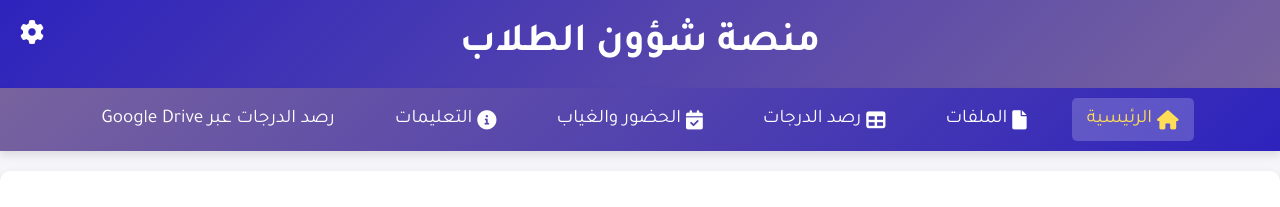
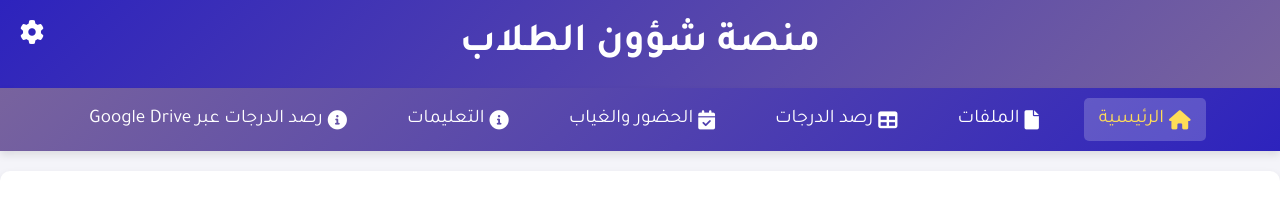
Before and after one commit to myoussef-cpu/Students, a plain HTML site: page index.html in a window 1280 px wide. Shown: the top 207 px of the page. Drawn offline with Linux system fonts and the light colour scheme.

Commit message:
Update index.html

```diff
--- a/index.html
+++ b/index.html
@@ -419,7 +419,9 @@
         <a onclick="showPage('instructions')" class="nav-link">
             <i class="fas fa-info-circle"></i> <span id="instructionsLinkText">التعليمات</span>
         </a>
-       <a href="google.html">رصد الدرجات عبر Google Drive</a>
+      <a onclick="showPage('google')" class="nav-link">
+    <i class="fas fa-info-circle"></i> <span id="googleLinkText">رصد الدرجات عبر Google Drive</span>
+</a>
     </nav>
 
     <!-- الصفحة الرئيسية -->
```
